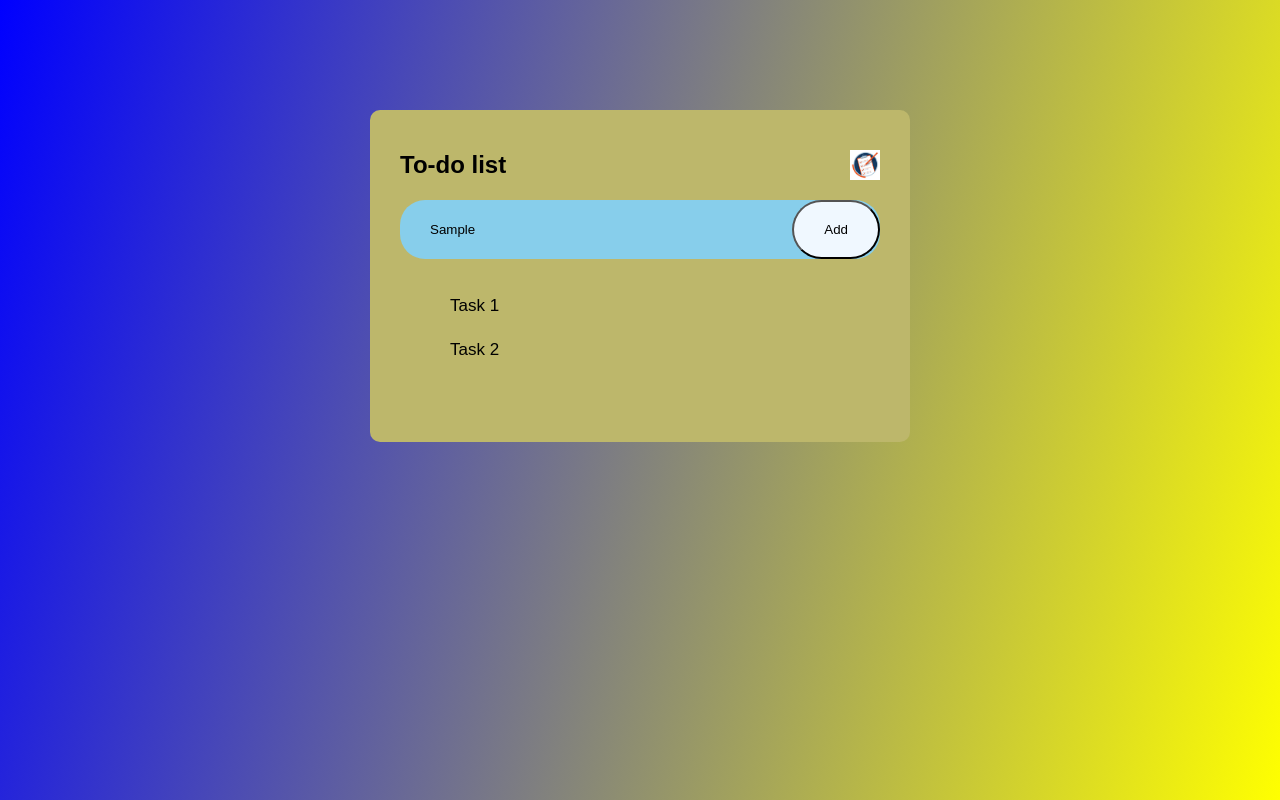
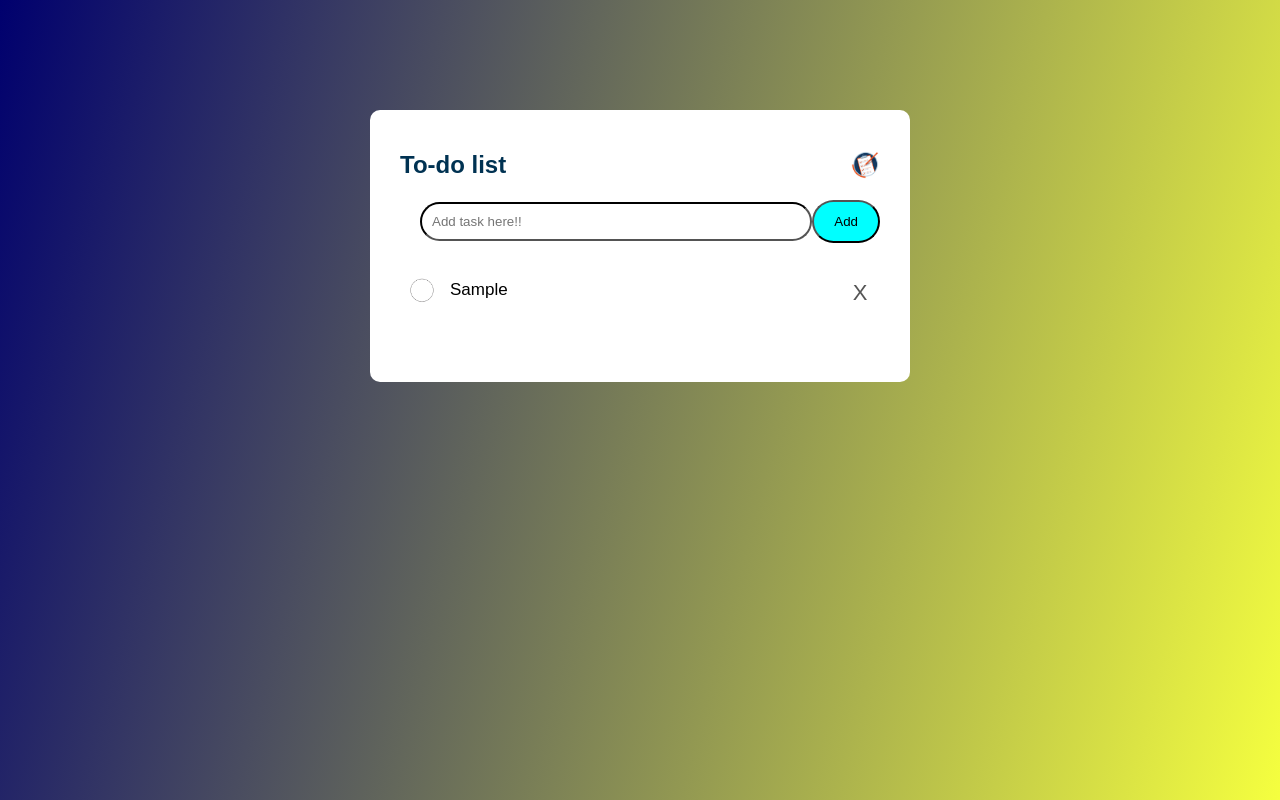
Before and after one commit to nilcoder09/project1, a plain HTML site: page index.html in a window 1280 px wide. Both pictures are taken after typing "Sample" into the empty fields and a click on the button "Add". Drawn offline with Linux system fonts and the light colour scheme.

Commit message:
project complete

```diff
--- a/index.html
+++ b/index.html
@@ -10,13 +10,14 @@
                 <h2>To-do list<img src="logo1.jpg", alt= "image" class="resize-image"></h2>
                 <div class="row">
                     <input type="text" id="input-box" placeholder="Add task here!!">
-                    <button id="add-button">Add</button>
+                    <button id="add-button" onclick="AddTask()">Add</button>
                 </div>
                 <ul id="list-container">
-                    <li>Task 1</li>
-                    <li>Task 2</li>
+                    <!-- <li class="checked">Task 1</li>
+                    <li>Task 2</li> -->
                 </ul>
             </div>
         </div>
+        <script src="script.js"></script>
     </body>
 </html>
--- a/script.js
+++ b/script.js
@@ -0,0 +1,37 @@
+const inputbox = document.getElementById("input-box");
+const listcontainer = document.getElementById("list-container");
+function AddTask(){
+    if(inputbox.value == ''){
+        alert("Please enter a task");
+    }
+    else{
+        let li = document.createElement("li");
+        li.innerHTML=inputbox.value;
+        listcontainer.appendChild(li);
+        inputbox.value = '';
+        let span = document.createElement("span");
+        span.innerHTML="X";
+        li.appendChild(span);
+    }
+    savedata();
+}
+
+listcontainer.addEventListener("click",function(e){
+    if(e.target.tagName === "LI"){
+        e.target.classList.toggle("checked");
+        savedata();
+    }
+    else if(e.target.tagName === "SPAN"){
+        e.target.parentElement.remove();
+        savedata();
+    }
+}, false);
+
+function savedata(){
+    localStorage.setItem("data", listcontainer.innerHTML);
+}
+
+function showlist(){
+    listcontainer.innerHTML= localStorage.getItem("data");
+}
+showlist();
--- a/style.css
+++ b/style.css
@@ -8,7 +8,7 @@
 .container{
     width:100%;
     min-height: 100vh;
-    background: linear-gradient(105deg, blue, yellow);
+    background: linear-gradient(105deg, rgb(0, 0, 110), rgb(245, 255, 63));
     padding: 10px;
 
 }
@@ -16,7 +16,7 @@
 .todo-app{
     width: 100%;
     max-width: 540px;
-    background-color: darkkhaki;
+    background-color: rgb(255, 255, 255);
     margin: 100px auto 20px;
     padding: 40px 30px 70px;
     border-radius: 10px;
@@ -28,7 +28,7 @@
 }
 
 .todo-app h2{
-    color: rgb(0, 0, 0);
+    color: rgb(0, 50, 82);
     display: flex;
     align-items: center;
     margin-bottom: 20px;
@@ -38,9 +38,9 @@
 
 .row{
     display: flex;
-    align-items: center;
+    align-items:center;
     justify-content: space-between;
-    background: skyblue;
+    background: rgb(255, 255, 255);
     border-radius: 25px;
     padding-left: 20px;
     margin-bottom: 25px;
@@ -48,7 +48,8 @@
 
 .row input{
     flex: 1;
-    border: none;
+    border-color: black;
+    border-radius: 40px;
     outline: none;
     background: transparent;
     padding: 10px;
@@ -56,15 +57,15 @@
 
 button{
     border-radius: 100px;
-    background-color: aliceblue;
+    background-color: rgb(0, 255, 255);
     color: black;
-    padding: 20px 30px;
+    padding: 12px 20px;
     text-align: center;
     cursor: pointer;
 
 }
 button:hover{
-    background-color: aqua;
+    background-color: rgb(238, 255, 0);
 
 }
 
@@ -75,6 +76,7 @@ ul li{
     user-select: none;
     cursor: pointer;
     position: relative;
+    border-radius: 40px;
 }
 
 ul li::before{
@@ -83,9 +85,37 @@ ul li::before{
     height: 28px;
     width: 28px;
     border-radius: 50%;
-    background-image: url("");
+    background-image: url("unchecked.aspx.jpeg");
     background-size: cover;
     background-position: center;
-    top: 12px;
+    top: 8px;
     left: 8px;
 }
+
+ul li.checked{
+    color:rgb(0, 30, 255);
+    text-decoration: line-through;
+}
+
+ul li.checked::before{
+    background-image: url("checked.jpg");
+
+}
+
+ul li span{
+    position: absolute;
+    right: 0;
+    top:5px;
+    width: 40px;
+    height:40px;
+    font-size: 22px;
+    color:#555;
+    line-height: 40px;
+    text-align: center;
+    border-radius: 50%;
+}
+
+ul li span:hover{
+    color:rgb(0, 255, 255);
+    background-color: rgb(0, 0, 0);
+}
```
